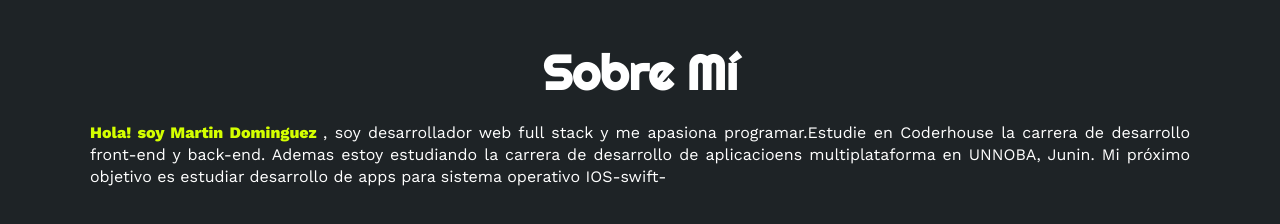
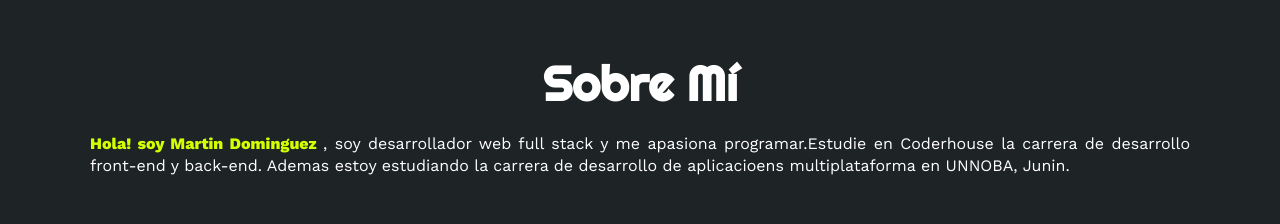
Before and after one commit to Tinchodomi/Porfolio, a plain HTML site: page index.html in a window 1280 px wide. Shown: the part 920-1144 px from the top of the page. Drawn offline with nearby package versions, Linux system fonts and the light colour scheme.

Commit message:
sobremiMod

```diff
--- a/index.html
+++ b/index.html
@@ -56,8 +56,7 @@
             <p><span>Hola! soy Martin Dominguez </span>, soy desarrollador web full stack y
                 me apasiona programar.Estudie en Coderhouse la carrera de desarrollo front-end y back-end.
                 Ademas estoy estudiando la carrera de desarrollo de aplicacioens multiplataforma
-                en UNNOBA, Junin. Mi próximo objetivo es estudiar desarrollo de apps para sistema
-                operativo IOS-swift-
+                en UNNOBA, Junin.
             </p>
 
 
```
